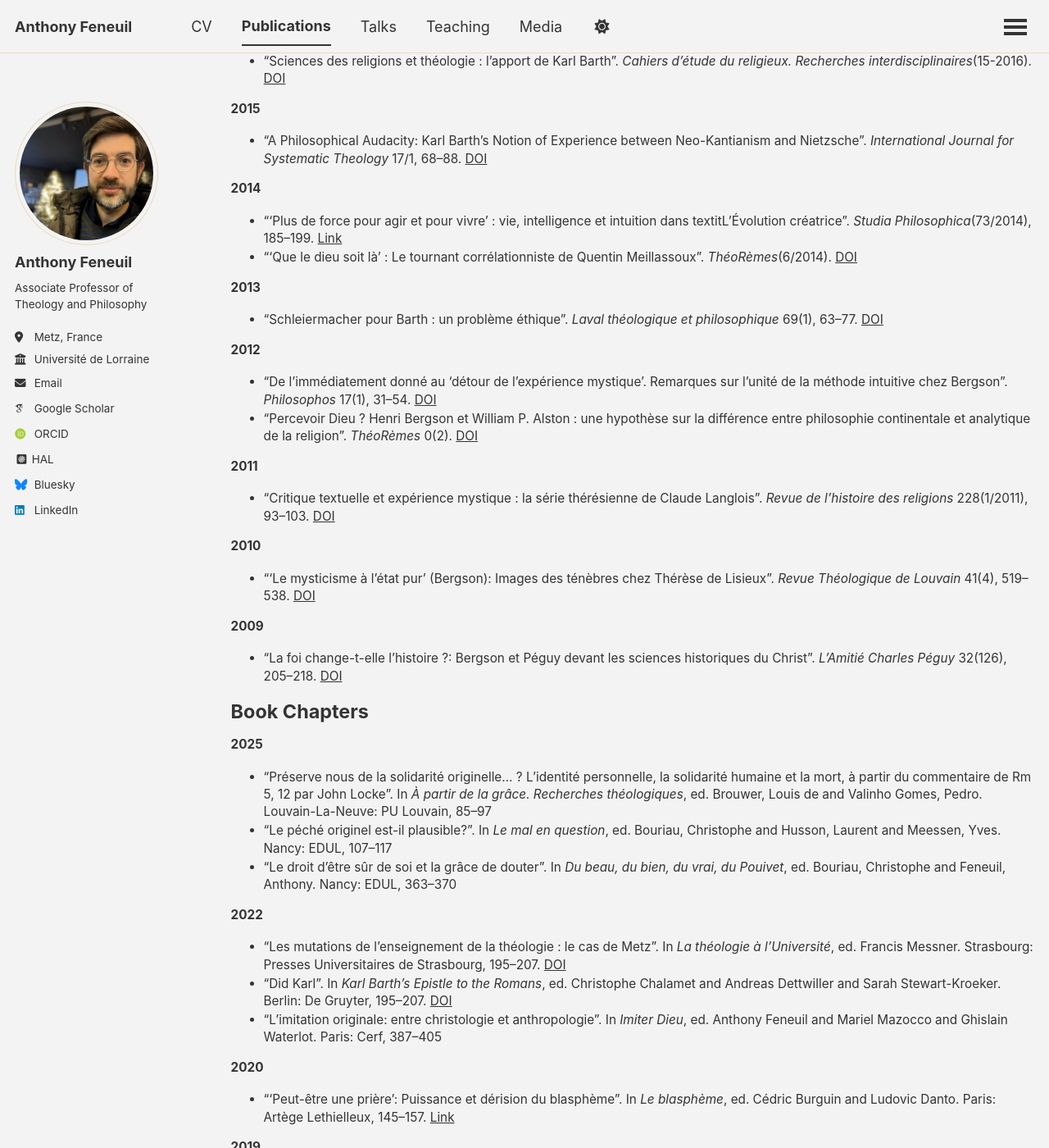
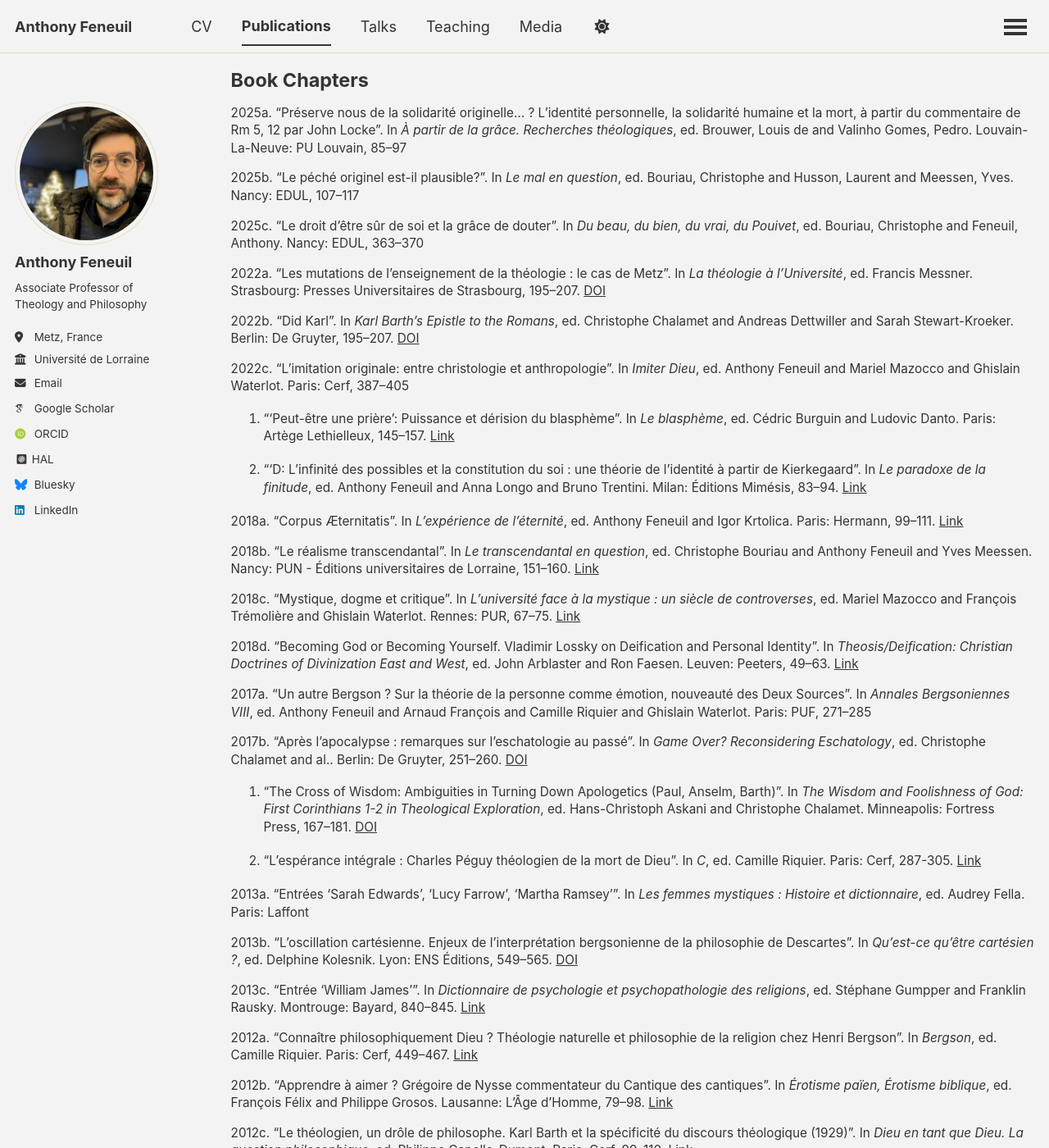
Before and after one commit to anfnl/anfnl.github.io, a Jekyll site: the page built from _pages/publications.md, in a window 1280 px wide and 1400 px high, scrolled down 1973 px. Shown: the whole window at 82% size. Built offline with Jekyll 4.4.1, drawn with Linux system fonts in a browser that asks for light colours; some web fonts are replaced; a script that is not in the unit is left out; some of the changed text lies outside the part shown.

Commit message:
Update publications.md

```diff
--- a/_pages/publications.md
+++ b/_pages/publications.md
@@ -18,175 +18,122 @@
 
 ## Edited Volumes
 
-**2025**
+2025. *Du beau, du bon, du vrai, du Pouivet. Mélanges pour Roger Pouivet*. Ed. with Bouriau, Christophe. Nancy: EDUL
 
-*Du beau, du bon, du vrai, du Pouivet. Mélanges pour Roger Pouivet*. Ed. with Bouriau, Christophe. Nancy: EDUL
+2024. *Théologie et sociétés : usages sociaux des discours théologiques*. Ed. with Sarg, Rachel. *ThéoRèmes* 21-2024. [DOI](https://doi-org/10.4000/12z8p)
 
-**2024**
+2022. *Imiter Dieu*. Ed. with Mazzocco, Mariel and Waterlot, Ghislain. Paris: Cerf
 
-*Théologie et sociétés : usages sociaux des discours théologiques*. Ed. with Sarg, Rachel. *ThéoRèmes* 21-2024. [DOI](https://doi-org/10.4000/12z8p)
+2019. *Le paradoxe de la finitude: Représentations, conditions, dépassements*. Ed. with Longo, Ana and Trentini, Bruno. Milan: Mimésis
 
-**2022**
+2018a. *L'expérience de l'éternité: Philosophie, mystique, clinique*. Ed. with Krtolica, Igor. Paris: Hermann
 
-*Imiter Dieu*. Ed. with Mazzocco, Mariel and Waterlot, Ghislain. Paris: Cerf
+2018b. *Le transcendantal: Réceptions et mutations d'une notion kantienne*. Ed. with Bouriau, Christophe and Meessen, Yves. Nancy: Presses Universitaires de Nancy
 
-**2019**
+2017a. *Annales Bergsoniennes VIII*. Ed. with François, Arnaud, Riquier, Camille and Waterlot, Ghislain. Paris: PUF
 
-*Le paradoxe de la finitude: Représentations, conditions, dépassements*. Ed. with Longo, Ana and Trentini, Bruno. Milan: Mimésis
+2017b. *Religion et rationalité*. Ed. with Pouivet, Roger. *Revue de Théologie et de Philosophie* 1-2
 
-**2018**
+2016. *Le protestantisme libéral: Une théologie aux limites ?*. Ed. with Waterlot, Ghislain. *ThéoRèmes* 8-2016. [DOI](https://doi.org/10.4000/theoremes.766)
 
-*L'expérience de l'éternité: Philosophie, mystique, clinique*. Ed. with Krtolica, Igor. Paris: Hermann
+2014. *Le réalisme spéculatif entre athéisme et messianisme*. Ed. with Schmitt, Yann. *ThéoRèmes* 6-2014. [DOI](https://doi.org/10.4000/theoremes.617)
 
-*Le transcendantal: Réceptions et mutations d’une notion kantienne*. Ed. with Bouriau, Christophe and Meessen, Yves. Nancy: Presses Universitaires de Nancy
+2013. *L'incroyance religieuse*. Ed. with Schmitt, Yann. *ThéoRèmes* 5-2013. [DOI](https://doi.org/10.4000/theoremes.507)
 
-**2017**
+2012a. *L'expérience religieuse: Approches empiriques, enjeux philosophiques*. Paris: Beauchesne
 
-*Annales Bergsoniennes VIII*. Ed. with François, Arnaud, Riquier, Camille and Waterlot, Ghislain. Paris: PUF
-
-*Religion et rationalité*. Ed. with Pouivet, Roger. *Revue de Théologie et de Philosophie* 1-2
-
-**2016**
-
-*Le protestantisme libéral: Une théologie aux limites ?*. Ed. with Waterlot, Ghislain. *ThéoRèmes* 8-2016. [DOI](https://doi.org/10.4000/theoremes.766)
-
-**2014**
-
-*Le réalisme spéculatif entre athéisme et messianisme*. Ed. with Schmitt, Yann. *ThéoRèmes* 6-2014. [DOI](https://doi.org/10.4000/theoremes.617)
-
-**2013**
-
-*L'incroyance religieuse*. Ed. with Schmitt, Yann. *ThéoRèmes* 5-2013. [DOI](https://doi.org/10.4000/theoremes.507)
-
-**2012**
-
-*L'expérience religieuse: Approches empiriques, enjeux philosophiques*. Paris: Beauchesne
-
-*Les renouveaux analytiques de la philosophie de la religion en question*. Ed. with Waterlot, Ghislain. *ThéoRèmes* 2-2012. [DOI](https://doi-org/10.4000/theoremes.259)
+2012b. *Les renouveaux analytiques de la philosophie de la religion en question*. Ed. with Waterlot, Ghislain. *ThéoRèmes* 2-2012. [DOI](https://doi-org/10.4000/theoremes.259)
 
 ## Journal Articles
 
-**2025**
+2025. "Jürgen Moltmann, théologien de l'avenir". *Études*(4322), 71-79
 
-* "Jürgen Moltmann, théologien de l'avenir". *Études*(4322), 71-79
+2023. "Le christianisme sans histoire: Teilhard de Chardin et les dernières amarres du Néolithique". *Revue de Théologie et de Philosophie*(155:3), 285–298
 
-**2023**
+2022. "L'extase et son écho: sur deux aspects de la théorie bergsonienne de la mystique". *Lo Sguardo – rivista di filosofia* 2021:2(33). [DOI](https://doi.org/10.5281/zenodo.6950115)
 
-* "Le christianisme sans histoire: Teilhard de Chardin et les dernières amarres du Néolithique". *Revue de Théologie et de Philosophie*(155:3), 285–298
+2020. "Le plus certain textiten soi: La foi comme affaiblissement de la croyance d'après Thomas d'Aquin". *Philosophie*(145), 47–60. [Link](https://hal.univ-lorraine.fr/hal-02906771)
 
-**2022**
+2019a. "No Future: sur une fausse distinction entre le possible et le virtuel chez Bergson". *Revue Philosophique de Louvain* 117(1), 83–111. [DOI](10.2143/RPL.117.1.3287048)
 
-* "L’extase et son écho: sur deux aspects de la théorie bergsonienne de la mystique". *Lo Sguardo – rivista di filosofia* 2021:2(33). [DOI](https://doi.org/10.5281/zenodo.6950115)
+2019b. "L'expérience comme promesse et comme détresse chez Karl Barth". *Transversalités*(149), 85–102. [DOI](https://doi.org/10.3917/trans.149.0085)
 
-**2020**
+2019c. "Quelques remarques, entre gentlemen, sur la critique de Bergson par Santayana". *Teorema -Limbo*(39), 77–84. [DOI](https://dialnet.unirioja.es/descarga/articulo/7265683.pdf)
 
-* "Le plus certain textiten soi: La foi comme affaiblissement de la croyance d’après Thomas d'Aquin". *Philosophie*(145), 47–60. [Link](https://hal.univ-lorraine.fr/hal-02906771)
+2017. "La raison sans limite (Joseph Bochenski et Karl Barth)". *Revue de théologie et de philosophie* 149(2017:1-2), 168–180. [DOI](http://www.jstor.org/stable/45465680)
 
-**2019**
+2016. "Sciences des religions et théologie : l'apport de Karl Barth". *Cahiers d'étude du religieux. Recherches interdisciplinaires*(15-2016). [DOI](https://doi-org/10.4000/cerri.1484)
 
-* "No Future: sur une fausse distinction entre le possible et le virtuel chez Bergson". *Revue Philosophique de Louvain* 117(1), 83–111. [DOI](10.2143/RPL.117.1.3287048)
-* "L’expérience comme promesse et comme détresse chez Karl Barth". *Transversalités*(149), 85–102. [DOI](https://doi.org/10.3917/trans.149.0085)
-* "Quelques remarques, entre gentlemen, sur la critique de Bergson par Santayana". *Teorema -Limbo*(39), 77–84. [DOI](https://dialnet.unirioja.es/descarga/articulo/7265683.pdf)
+2015. "A Philosophical Audacity: Karl Barth's Notion of Experience between Neo-Kantianism and Nietzsche". *International Journal for Systematic Theology* 17/1, 68–88. [DOI](https://doi.org/10.1111/ijst.12077)
 
-**2017**
+2014a. "'Plus de force pour agir et pour vivre' : vie, intelligence et intuition dans textitL'Évolution créatrice". *Studia Philosophica*(73/2014), 185–199. [Link](https://hal.univ-lorraine.fr/hal-01096469)
 
-* "La raison sans limite (Joseph Bochenski et Karl Barth)". *Revue de théologie et de philosophie* 149(2017:1-2), 168–180. [DOI](http://www.jstor.org/stable/45465680)
+2014b. "'Que le dieu soit là' : Le tournant corrélationniste de Quentin Meillassoux". *ThéoRèmes*(6/2014). [DOI](https://doi-org/10.4000/theoremes.651)
 
-**2016**
+2013. "Schleiermacher pour Barth : un problème éthique". *Laval théologique et philosophique* 69(1), 63–77. [DOI](https://doi.org/10.7202/1018356ar)
 
-* "Sciences des religions et théologie : l’apport de Karl Barth". *Cahiers d’étude du religieux. Recherches interdisciplinaires*(15-2016). [DOI](https://doi-org/10.4000/cerri.1484)
+2012a. "De l'immédiatement donné au 'détour de l'expérience mystique'. Remarques sur l'unité de la méthode intuitive chez Bergson". *Philosophos* 17(1), 31–54. [DOI](https://doi.org/10.5216/phi.v17i1.17542)
 
-**2015**
+2012b. "Percevoir Dieu ? Henri Bergson et William P. Alston : une hypothèse sur la différence entre philosophie continentale et analytique de la religion". *ThéoRèmes* 0(2). [DOI](https://doi-org/10.4000/theoremes.310)
 
-* "A Philosophical Audacity: Karl Barth’s Notion of Experience between Neo-Kantianism and Nietzsche". *International Journal for Systematic Theology* 17/1, 68–88. [DOI](https://doi.org/10.1111/ijst.12077)
+2011. "Critique textuelle et expérience mystique : la série thérésienne de Claude Langlois". *Revue de l'histoire des religions* 228(1/2011), 93–103. [DOI](https://doi-org.bases-doc/10.4000/rhr.7717)
 
-**2014**
+2010. "'Le mysticisme à l'état pur' (Bergson): Images des ténèbres chez Thérèse de Lisieux". *Revue Théologique de Louvain* 41(4), 519–538. [DOI](https://doi-org.bases-doc/10.2143/RTL.41.4.2057474)
 
-* "‘Plus de force pour agir et pour vivre’ : vie, intelligence et intuition dans textitL'Évolution créatrice". *Studia Philosophica*(73/2014), 185–199. [Link](https://hal.univ-lorraine.fr/hal-01096469)
-* "‘Que le dieu soit là’ : Le tournant corrélationniste de Quentin Meillassoux". *ThéoRèmes*(6/2014). [DOI](https://doi-org/10.4000/theoremes.651)
-
-**2013**
-
-* "Schleiermacher pour Barth : un problème éthique". *Laval théologique et philosophique* 69(1), 63–77. [DOI](https://doi.org/10.7202/1018356ar)
-
-**2012**
-
-* "De l’immédiatement donné au ‘détour de l’expérience mystique’. Remarques sur l’unité de la méthode intuitive chez Bergson". *Philosophos* 17(1), 31–54. [DOI](https://doi.org/10.5216/phi.v17i1.17542)
-* "Percevoir Dieu ? Henri Bergson et William P. Alston : une hypothèse sur la différence entre philosophie continentale et analytique de la religion". *ThéoRèmes* 0(2). [DOI](https://doi-org/10.4000/theoremes.310)
-
-**2011**
-
-* "Critique textuelle et expérience mystique : la série thérésienne de Claude Langlois". *Revue de l'histoire des religions* 228(1/2011), 93–103. [DOI](https://doi-org.bases-doc/10.4000/rhr.7717)
-
-**2010**
-
-* "‘Le mysticisme à l’état pur’ (Bergson): Images des ténèbres chez Thérèse de Lisieux". *Revue Théologique de Louvain* 41(4), 519–538. [DOI](https://doi-org.bases-doc/10.2143/RTL.41.4.2057474)
-
-**2009**
-
-* "La foi change-t-elle l'histoire ?: Bergson et Péguy devant les sciences historiques du Christ". *L'Amitié Charles Péguy* 32(126), 205–218. [DOI](https://archive-ouverte.unige.ch/unige:3987)
+2009. "La foi change-t-elle l'histoire ?: Bergson et Péguy devant les sciences historiques du Christ". *L'Amitié Charles Péguy* 32(126), 205–218. [DOI](https://archive-ouverte.unige.ch/unige:3987)
 
 ## Book Chapters
 
-**2025**
+2025a. "Préserve nous de la solidarité originelle... ? L'identité personnelle, la solidarité humaine et la mort, à partir du commentaire de Rm 5, 12 par John Locke". In *À partir de la grâce. Recherches théologiques*, ed. Brouwer, Louis de and Valinho Gomes, Pedro. Louvain-La-Neuve: PU Louvain, 85–97
 
-* "Préserve nous de la solidarité originelle... ? L’identité personnelle, la solidarité humaine et la mort, à partir du commentaire de Rm 5, 12 par John Locke". In *À partir de la grâce. Recherches théologiques*, ed. Brouwer, Louis de and Valinho Gomes, Pedro. Louvain-La-Neuve: PU Louvain, 85–97
-* "Le péché originel est-il plausible?". In *Le mal en question*, ed. Bouriau, Christophe and Husson, Laurent and Meessen, Yves. Nancy: EDUL, 107–117
-* "Le droit d'être sûr de soi et la grâce de douter". In *Du beau, du bien, du vrai, du Pouivet*, ed. Bouriau, Christophe and Feneuil, Anthony. Nancy: EDUL, 363–370
+2025b. "Le péché originel est-il plausible?". In *Le mal en question*, ed. Bouriau, Christophe and Husson, Laurent and Meessen, Yves. Nancy: EDUL, 107–117
 
-**2022**
+2025c. "Le droit d'être sûr de soi et la grâce de douter". In *Du beau, du bien, du vrai, du Pouivet*, ed. Bouriau, Christophe and Feneuil, Anthony. Nancy: EDUL, 363–370
 
-* "Les mutations de l’enseignement de la théologie : le cas de Metz". In *La théologie à l'Université*, ed. Francis Messner. Strasbourg: Presses Universitaires de Strasbourg, 195–207. [DOI](https://doi.org/10.4000/books.pus.30474)
-* "Did Karl". In *Karl Barth’s Epistle to the Romans*, ed. Christophe Chalamet and Andreas Dettwiller and Sarah Stewart-Kroeker. Berlin: De Gruyter, 195–207. [DOI](https://doi.org/10.1515/9783110752908-029)
-* "L’imitation originale: entre christologie et anthropologie". In *Imiter Dieu*, ed. Anthony Feneuil and Mariel Mazocco and Ghislain Waterlot. Paris: Cerf, 387–405
+2022a. "Les mutations de l'enseignement de la théologie : le cas de Metz". In *La théologie à l'Université*, ed. Francis Messner. Strasbourg: Presses Universitaires de Strasbourg, 195–207. [DOI](https://doi.org/10.4000/books.pus.30474)
 
-**2020**
+2022b. "Did Karl". In *Karl Barth's Epistle to the Romans*, ed. Christophe Chalamet and Andreas Dettwiller and Sarah Stewart-Kroeker. Berlin: De Gruyter, 195–207. [DOI](https://doi.org/10.1515/9783110752908-029)
 
-* "‘Peut-être une prière’: Puissance et dérision du blasphème". In *Le blasphème*, ed. Cédric Burguin and Ludovic Danto. Paris: Artège Lethielleux, 145–157. [Link](https://hal.univ-lorraine.fr/hal-02972703)
+2022c. "L'imitation originale: entre christologie et anthropologie". In *Imiter Dieu*, ed. Anthony Feneuil and Mariel Mazocco and Ghislain Waterlot. Paris: Cerf, 387–405
 
-**2019**
+2020. "'Peut-être une prière': Puissance et dérision du blasphème". In *Le blasphème*, ed. Cédric Burguin and Ludovic Danto. Paris: Artège Lethielleux, 145–157. [Link](https://hal.univ-lorraine.fr/hal-02972703)
 
-* "‘D: L’infinité des possibles et la constitution du soi : une théorie de l’identité à partir de Kierkegaard". In *Le paradoxe de la finitude*, ed. Anthony Feneuil and Anna Longo and Bruno Trentini. Milan: Éditions Mimésis, 83–94. [Link](https://hal.univ-lorraine.fr/hal-02367196)
+2019. "'D: L'infinité des possibles et la constitution du soi : une théorie de l'identité à partir de Kierkegaard". In *Le paradoxe de la finitude*, ed. Anthony Feneuil and Anna Longo and Bruno Trentini. Milan: Éditions Mimésis, 83–94. [Link](https://hal.univ-lorraine.fr/hal-02367196)
 
-**2018**
+2018a. "Corpus Æternitatis". In *L'expérience de l'éternité*, ed. Anthony Feneuil and Igor Krtolica. Paris: Hermann, 99–111. [Link](https://hal.univ-lorraine.fr/hal-01996221)
 
-* "Corpus Æternitatis". In *L'expérience de l'éternité*, ed. Anthony Feneuil and Igor Krtolica. Paris: Hermann, 99–111. [Link](https://hal.univ-lorraine.fr/hal-01996221)
-* "Le réalisme transcendantal". In *Le transcendantal en question*, ed. Christophe Bouriau and Anthony Feneuil and Yves Meessen. Nancy: PUN - Éditions universitaires de Lorraine, 151–160. [Link](https://hal.univ-lorraine.fr/hal-02367227)
-* "Mystique, dogme et critique". In *L’université face à la mystique : un siècle de controverses*, ed. Mariel Mazocco and François Trémolière and Ghislain Waterlot. Rennes: PUR, 67–75. [Link](https://hal.univ-lorraine.fr/hal-01811581)
-* "Becoming God or Becoming Yourself. Vladimir Lossky on Deification and Personal Identity". In *Theosis/Deification: Christian Doctrines of Divinization East and West*, ed. John Arblaster and Ron Faesen. Leuven: Peeters, 49–63. [Link](https://hal.univ-lorraine.fr/hal-01799615)
+2018b. "Le réalisme transcendantal". In *Le transcendantal en question*, ed. Christophe Bouriau and Anthony Feneuil and Yves Meessen. Nancy: PUN - Éditions universitaires de Lorraine, 151–160. [Link](https://hal.univ-lorraine.fr/hal-02367227)
 
-**2017**
+2018c. "Mystique, dogme et critique". In *L'université face à la mystique : un siècle de controverses*, ed. Mariel Mazocco and François Trémolière and Ghislain Waterlot. Rennes: PUR, 67–75. [Link](https://hal.univ-lorraine.fr/hal-01811581)
 
-* "Un autre Bergson ? Sur la théorie de la personne comme émotion, nouveauté des Deux Sources". In *Annales Bergsoniennes VIII*, ed. Anthony Feneuil and Arnaud François and Camille Riquier and Ghislain Waterlot. Paris: PUF, 271–285
-* "Après l’apocalypse : remarques sur l’eschatologie au passé". In *Game Over? Reconsidering Eschatology*, ed. Christophe Chalamet and al.. Berlin: De Gruyter, 251–260. [DOI](https://doi.org/10.1515/9783110521412-016)
+2018d. "Becoming God or Becoming Yourself. Vladimir Lossky on Deification and Personal Identity". In *Theosis/Deification: Christian Doctrines of Divinization East and West*, ed. John Arblaster and Ron Faesen. Leuven: Peeters, 49–63. [Link](https://hal.univ-lorraine.fr/hal-01799615)
 
-**2015**
+2017a. "Un autre Bergson ? Sur la théorie de la personne comme émotion, nouveauté des Deux Sources". In *Annales Bergsoniennes VIII*, ed. Anthony Feneuil and Arnaud François and Camille Riquier and Ghislain Waterlot. Paris: PUF, 271–285
 
-* "The Cross of Wisdom: Ambiguities in Turning Down Apologetics (Paul, Anselm, Barth)". In *The Wisdom and Foolishness of God: First Corinthians 1-2 in Theological Exploration*, ed. Hans-Christoph Askani and Christophe Chalamet. Minneapolis: Fortress Press, 167–181. [DOI](https://doi.org/10.1515/9783110521412-016)
+2017b. "Après l'apocalypse : remarques sur l'eschatologie au passé". In *Game Over? Reconsidering Eschatology*, ed. Christophe Chalamet and al.. Berlin: De Gruyter, 251–260. [DOI](https://doi.org/10.1515/9783110521412-016)
 
-**2014**
+2015. "The Cross of Wisdom: Ambiguities in Turning Down Apologetics (Paul, Anselm, Barth)". In *The Wisdom and Foolishness of God: First Corinthians 1-2 in Theological Exploration*, ed. Hans-Christoph Askani and Christophe Chalamet. Minneapolis: Fortress Press, 167–181. [DOI](https://doi.org/10.1515/9783110521412-016)
 
-* "L’espérance intégrale : Charles Péguy théologien de la mort de Dieu". In *C*, ed. Camille Riquier. Paris: Cerf, 287-305. [Link](https://www.editionsducerf.fr/librairie/livre/8648/J.-B)
+2014. "L'espérance intégrale : Charles Péguy théologien de la mort de Dieu". In *C*, ed. Camille Riquier. Paris: Cerf, 287-305. [Link](https://www.editionsducerf.fr/librairie/livre/8648/J.-B)
 
-**2013**
+2013a. "Entrées 'Sarah Edwards', 'Lucy Farrow', 'Martha Ramsey'". In *Les femmes mystiques : Histoire et dictionnaire*, ed. Audrey Fella. Paris: Laffont
 
-* "Entrées ‘Sarah Edwards’, ‘Lucy Farrow’, ‘Martha Ramsey’". In *Les femmes mystiques : Histoire et dictionnaire*, ed. Audrey Fella. Paris: Laffont
-* "L’oscillation cartésienne. Enjeux de l’interprétation bergsonienne de la philosophie de Descartes". In *Qu’est-ce qu’être cartésien ?*, ed. Delphine Kolesnik. Lyon: ENS Éditions, 549–565. [DOI](https://doi.org/10.4000/books.enseditions.8881)
-* "Entrée ‘William James’". In *Dictionnaire de psychologie et psychopathologie des religions*, ed. Stéphane Gumpper and Franklin Rausky. Montrouge: Bayard, 840–845. [Link](https://archive-ouverte.unige.ch/unige:26092)
+2013b. "L'oscillation cartésienne. Enjeux de l'interprétation bergsonienne de la philosophie de Descartes". In *Qu'est-ce qu'être cartésien ?*, ed. Delphine Kolesnik. Lyon: ENS Éditions, 549–565. [DOI](https://doi.org/10.4000/books.enseditions.8881)
 
-**2012**
+2013c. "Entrée 'William James'". In *Dictionnaire de psychologie et psychopathologie des religions*, ed. Stéphane Gumpper and Franklin Rausky. Montrouge: Bayard, 840–845. [Link](https://archive-ouverte.unige.ch/unige:26092)
 
-* "Connaître philosophiquement Dieu ? Théologie naturelle et philosophie de la religion chez Henri Bergson". In *Bergson*, ed. Camille Riquier. Paris: Cerf, 449–467. [Link](https://archive-ouverte.unige.ch/unige:26323)
-* "Apprendre à aimer ? Grégoire de Nysse commentateur du Cantique des cantiques". In *Érotisme païen, Érotisme biblique*, ed. François Félix and Philippe Grosos. Lausanne: L'Âge d'Homme, 79–98. [Link](https://archive-ouverte.unige.ch/unige:22934)
-* "Le théologien, un drôle de philosophe. Karl Barth et la spécificité du discours théologique (1929)". In *Dieu en tant que Dieu. La question philosophique*, ed. Philippe Capelle-Dumont. Paris: Cerf, 99–110. [Link](https://archive-ouverte.unige.ch/unige:21715)
-* "Henri Bergson: Incrédulité post-moderne et universalisme mystique". In *Où est la vérité ? La théologie aux défis de la Radical Orthodoxy et de la déconstruction*, ed. Dimitri Andronicos and Hans-Christoph Askani and Carlos Mendoza and Denis Müller. Genève: Labor et Fides, 229–244. [Link](https://archive-ouverte.unige.ch/unige:18763)
+2012a. "Connaître philosophiquement Dieu ? Théologie naturelle et philosophie de la religion chez Henri Bergson". In *Bergson*, ed. Camille Riquier. Paris: Cerf, 449–467. [Link](https://archive-ouverte.unige.ch/unige:26323)
 
-**2010**
+2012b. "Apprendre à aimer ? Grégoire de Nysse commentateur du Cantique des cantiques". In *Érotisme païen, Érotisme biblique*, ed. François Félix and Philippe Grosos. Lausanne: L'Âge d'Homme, 79–98. [Link](https://archive-ouverte.unige.ch/unige:22934)
 
-* "Thérèse de Lisieux : Nouvelle Jeanne d’Arc ou ‘Sainte des poilus’?". In *La Mystique face aux guerres mondiales*, ed. Dominique de Courcelles and Ghislain Waterlot. Paris: PUF, 69–86. [Link](https://archive-ouverte.unige.ch/unige:18482)
+2012c. "Le théologien, un drôle de philosophe. Karl Barth et la spécificité du discours théologique (1929)". In *Dieu en tant que Dieu. La question philosophique*, ed. Philippe Capelle-Dumont. Paris: Cerf, 99–110. [Link](https://archive-ouverte.unige.ch/unige:21715)
 
-**2008**
+2012d. "Henri Bergson: Incrédulité post-moderne et universalisme mystique". In *Où est la vérité ? La théologie aux défis de la Radical Orthodoxy et de la déconstruction*, ed. Dimitri Andronicos and Hans-Christoph Askani and Carlos Mendoza and Denis Müller. Genève: Labor et Fides, 229–244. [Link](https://archive-ouverte.unige.ch/unige:18763)
 
-* "Le Dieu de _L'Évolution créatrice_ est-il un Dieu des philosophes?". In *Annales Bergsoniennes IV*, ed. Anne Fagault-Largeault and Frédéric Worms. Paris: PUF, 309–324. [Link](https://archive-ouverte.unige.ch/unige:5246)
-* "Morale et religion : quelle unité pour textitLes Deux sources". In *Bergson et la religion : nouvelles perspectives sur Les deux sources de la morale et de la religion*, ed. Ghislain Waterlot. Paris: PUF, 355–377. [Link](https://archive-ouverte.unige.ch/unige:5246)
-* "Édition critique de ‘L'intuition philosophique’ de Henri Bergson". In *La Pensée et le Mouvant*. Paris: PUF
+2010. "Thérèse de Lisieux : Nouvelle Jeanne d'Arc ou 'Sainte des poilus'?". In *La Mystique face aux guerres mondiales*, ed. Dominique de Courcelles and Ghislain Waterlot. Paris: PUF, 69–86. [Link](https://archive-ouverte.unige.ch/unige:18482)
+
+2008a. "Le Dieu de _L'Évolution créatrice_ est-il un Dieu des philosophes?". In *Annales Bergsoniennes IV*, ed. Anne Fagault-Largeault and Frédéric Worms. Paris: PUF, 309–324. [Link](https://archive-ouverte.unige.ch/unige:5246)
+
+2008b. "Morale et religion : quelle unité pour textitLes Deux sources". In *Bergson et la religion : nouvelles perspectives sur Les deux sources de la morale et de la religion*, ed. Ghislain Waterlot. Paris: PUF, 355–377. [Link](https://archive-ouverte.unige.ch/unige:5246)
+
+2008c. "Édition critique de 'L'intuition philosophique' de Henri Bergson". In *La Pensée et le Mouvant*. Paris: PUF
```
